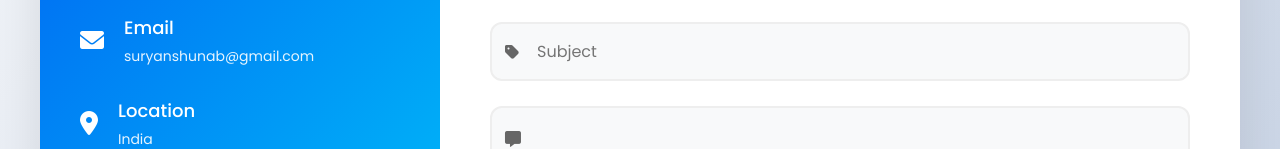
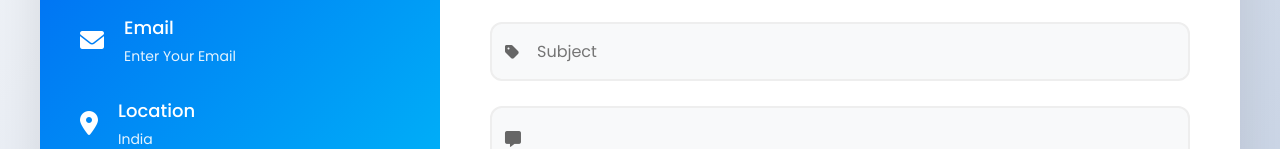
Before and after one commit to Suryanshu-Nabheet/Message_Hub, a plain HTML site: page index.html in a window 1280 px wide. Shown: the part 305-454 px from the top of the page. Drawn offline with Linux system fonts and the light colour scheme.

Commit message:
index.html

```diff
--- a/index.html
+++ b/index.html
@@ -20,7 +20,7 @@
                         <i class="fas fa-envelope"></i>
                         <div>
                             <h4>Email</h4>
-                            <p>suryanshunab@gmail.com</p>
+                            <p>Enter Your Email</p>
                         </div>
                     </div>
 
```
